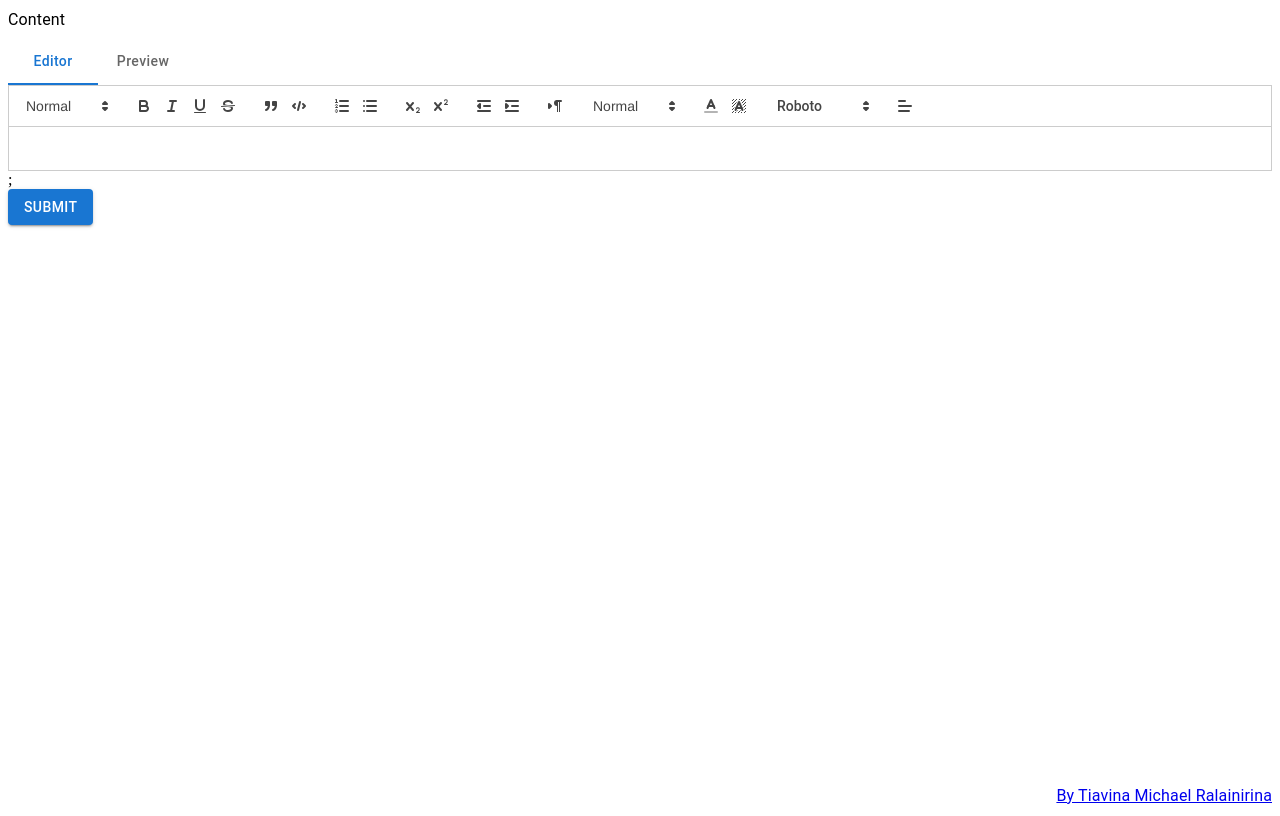
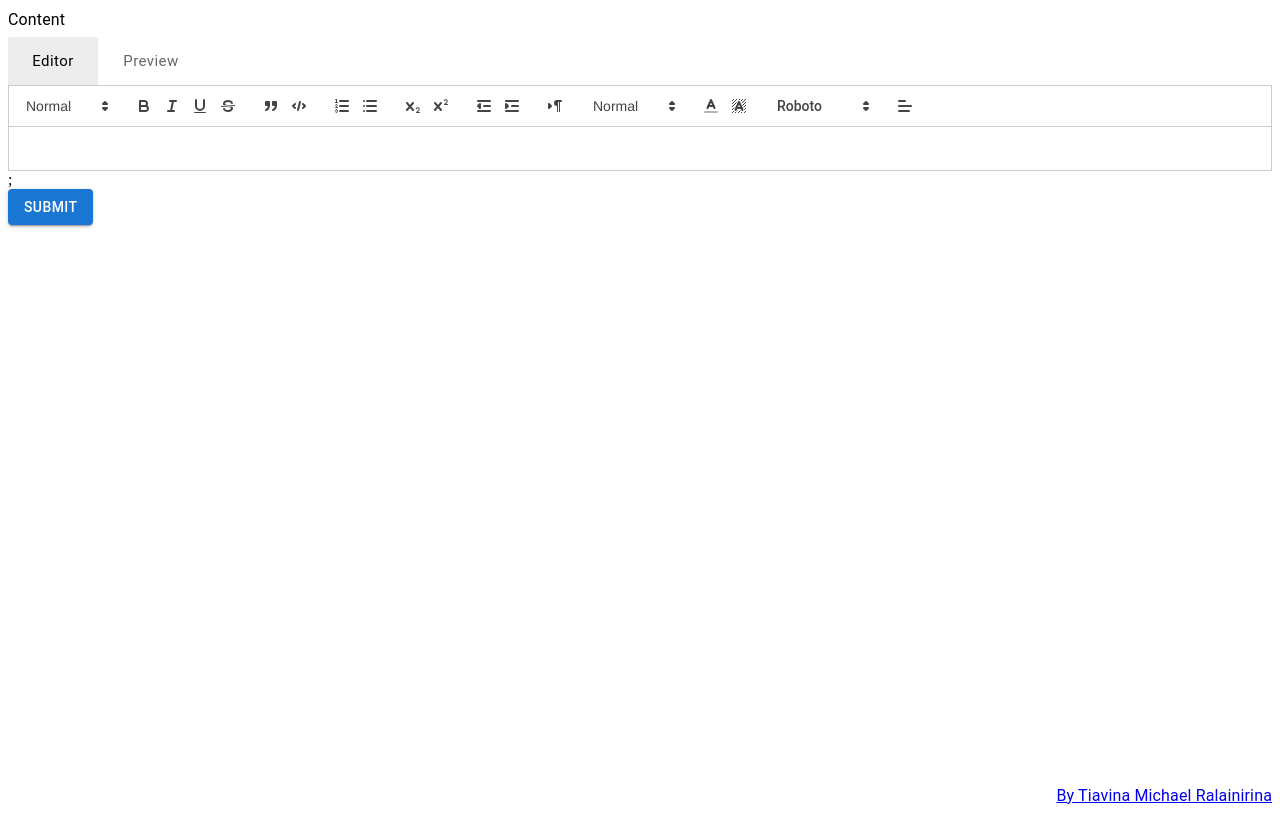
Before and after one commit to tiavina-mika/react-quill-text-editor-w-react-hook-form, a React (Create React App) app in the folder src/: page / in a window 1280 px wide. Built offline with nearby package versions, Linux system fonts and the light colour scheme; the HTML template or start-up script is replaced by a standard one.

Commit message:
use custom tabs

```diff
--- a/src/components/TextEditorField.tsx
+++ b/src/components/TextEditorField.tsx
@@ -1,6 +1,13 @@
 import { FC, SyntheticEvent, useState } from "react";
 
-import { Box, FormHelperText, InputLabel, Tab, Tabs } from "@mui/material";
+import {
+  Box,
+  FormHelperText,
+  InputLabel,
+  Tab,
+  Tabs,
+  styled
+} from "@mui/material";
 import { Controller, useFormContext } from "react-hook-form";
 
 import parseHtml from "html-react-parser";
@@ -9,6 +16,9 @@ import ReactQuill, { Quill } from "react-quill";
 import "react-quill/dist/quill.snow.css";
 import "../styles/text-editor.css";
 
+// ------------------------------------------ //
+// ------------- Quil config ---------------- //
+// ------------------------------------------ //
 // ----------- load fonts ----------- //
 const Font = Quill.import("formats/font");
 Font.whitelist = ["Roboto", "Raleway", "Montserrat", "Lato", "Rubik"];
@@ -35,6 +45,59 @@ const toolbarOptions = [
   [{ align: [] }]
 ];
 
+// ------------------------------------------ //
+// --------------- Tabs --------------------- //
+// ------------------------------------------ //
+interface StyledTabsProps {
+  children?: React.ReactNode;
+  value: "editor" | "preview";
+  onChange: (event: SyntheticEvent, newValue: "editor" | "preview") => void;
+}
+
+const StyledTabs = styled((props: StyledTabsProps) => (
+  <Tabs
+    {...props}
+    TabIndicatorProps={{ children: <span className="MuiTabs-indicatorSpan" /> }}
+  />
+))({
+  "& .MuiTabs-indicator": {
+    display: "flex",
+    justifyContent: "center",
+    backgroundColor: "transparent"
+  },
+  "& .MuiTabs-indicatorSpan": {
+    maxWidth: 40,
+    width: "100%",
+    backgroundColor: "transparent"
+  }
+});
+
+interface StyledTabProps {
+  label: string;
+  value: "editor" | "preview";
+}
+
+const StyledTab = styled((props: StyledTabProps) => (
+  <Tab disableRipple {...props} />
+))(({ theme }) => ({
+  textTransform: "none",
+  fontWeight: theme.typography.fontWeightRegular,
+  fontSize: theme.typography.pxToRem(15),
+  marginRight: theme.spacing(1),
+  "&.Mui-selected": {
+    color: "#000",
+    backgroundColor: "#ededed",
+    borderTopLeftRadius: 2,
+    borderTopRightRadius: 2
+  },
+  "&.Mui-focusVisible": {
+    backgroundColor: "rgba(100, 95, 228, 0.32)"
+  }
+}));
+
+// ------------------------------------------ //
+// -------------- component ----------------- //
+// ------------------------------------------ //
 type Props = {
   name: string;
   label?: string;
@@ -62,18 +125,14 @@ const TextEditorField: FC<Props> = ({ name, label, helperText }) => {
       )}
 
       {/* ----------- tabs ----------- */}
-      <Tabs
+      <StyledTabs
         value={tab}
         onChange={handleTabChange}
         aria-label="basic tabs example"
       >
-        <Tab label="Editor" value="editor" sx={{ textTransform: "inherit" }} />
-        <Tab
-          label="Preview"
-          value="preview"
-          sx={{ textTransform: "inherit" }}
-        />
-      </Tabs>
+        <StyledTab label="Editor" value="editor" />
+        <StyledTab label="Preview" value="preview" />
+      </StyledTabs>
 
       {/* ----------- editor tab ----------- */}
       {tab === "editor" && (
```
